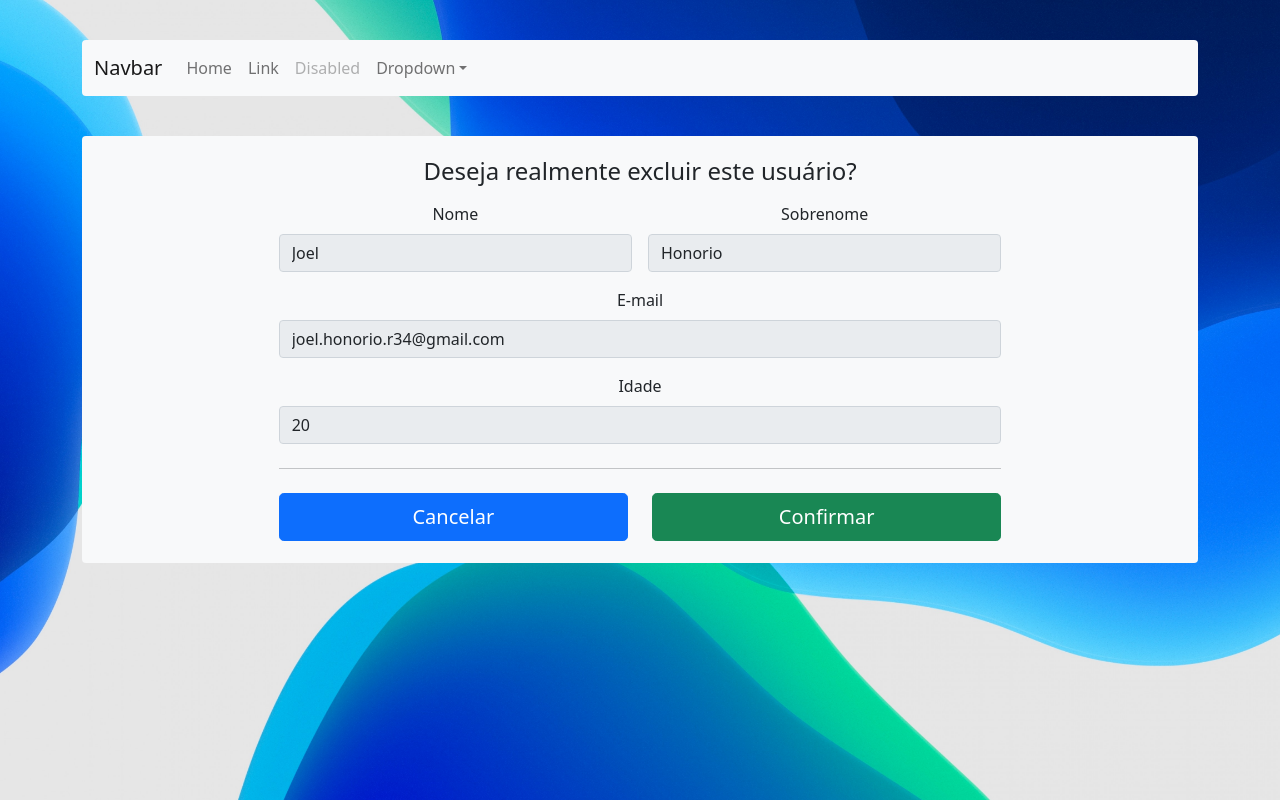
After one commit to JoelHonorio/PROJETO_SIMBA, a PHP site: page /del.php?id=20 in a window 1280 px wide. The commit adds this page. Run offline with PHP 8.4, Linux system fonts and the light colour scheme; data comes from the database, SQL or seed files in the repository.

Commit message:
Correções no Excluir

```diff
--- /dev/null
+++ b/pages/main/del.php
@@ -0,0 +1,70 @@
+<?php
+    require_once '../../php_action/db_connect.php';
+    include_once '../global/header.php';
+	include_once '../global/navbar.php';
+
+	if(isset($_GET['id'])):
+
+		$id = mysqli_escape_string($connect, $_GET['id']);
+		$sql = "SELECT * FROM clientes WHERE id = '$id'";
+		$resultado = mysqli_query($connect, $sql);
+		$dados = mysqli_fetch_array($resultado);
+
+	endif;
+
+?>
+
+<div class="container bg-light rounded" style="margin-top: 5%">
+	<main>
+		<div class="row g-3">
+			<div class="col-md-7 col-lg-8" style="margin: 0 auto;">
+				<h4 class="mb-3" style="margin-top: 3%;">Deseja realmente excluir este usuário?</h4>
+				<form action="../../php_action/delete.php" method="POST">
+
+					<input type="hidden" name="id" value="<?php echo $dados['id'] ?>">
+
+					<div class="row g-3">
+
+						<div class="col-sm-6">
+							<label for="nome" class="form-label">Nome</label>
+							<input type="text" class="form-control" name="nome" id="nome" value="<?php echo $dados['nome'] ?>" placeholder="Nome" required disabled>
+						</div>
+
+						<div class="col-sm-6">
+							<label for="sobrenome" class="form-label">Sobrenome</label>
+							<input type="text" class="form-control" name="sobrenome" id="sobrenome" value="<?php echo $dados['sobrenome'] ?>" placeholder="Sobrenome" required disabled>
+						</div>
+
+						<div class="col-12">
+							<label for="email" class="form-label">E-mail</label>
+							<input type="email" class="form-control" name="email" id="email" value="<?php echo $dados['email'] ?>" placeholder="email@email.com" disabled>
+						</div>
+
+						<div class="col-12">
+							<label for="idade" class="form-label">Idade</label>
+							<input type="text" class="form-control" name="idade" id="idade" value="<?php echo $dados['idade'] ?>" placeholder="Idade" required disabled>
+						</div>
+
+					</div>
+
+					<hr class="my-4">
+
+					<div class="row" style="margin-bottom: 3%;">
+
+						<div class="col-6" style="margin-right: 0px;">
+							<a href="index.php" type="submit" class="w-100 btn btn-primary btn-lg">Cancelar</a>
+						</div>
+
+						<div class="col-6" style="margin-left: 0px;">
+							<button class="w-100 btn btn-success btn-lg" name="btn-deletar" type="submit">Confirmar</button>
+						</div>
+
+					</div>
+
+				</form>
+			</div>
+		</div>
+	</main>
+</div>
+
+<?php include_once '../global/footer.php'; ?>
--- a/php_action/create.php
+++ b/php_action/create.php
@@ -15,12 +15,12 @@ if(isset($_POST['btn-cadastrar'])):
 
 	if(mysqli_query($connect, $sql)):
 
-		$_SESSION['mensagem'] = "Cadastrado com sucesso!";
+		echo "Cadastro realizado com sucesso!";
 		header('Location: ../pages/main/index.php');
 
 	else:
 
-		$_SESSION['mensagem'] = "Erro no cadastro!";
+		echo "Erro ao cadastrar o usuário.";
 		header('Location: ../pages/main/index.php');
 
 	endif;
--- a/php_action/db_connect.php
+++ b/php_action/db_connect.php
@@ -7,10 +7,7 @@ $db_name = "crud";
 
 $connect = mysqli_connect($servername, $username, $password, $db_name);
 
-mysqli_set_charset($connect, "utf8");
-
-if (mysqli_connect_error()):
-
-	echo "Erro de conexao: ".mysqli_connect_error();
-
-endif;
+if(!$connect)
+{
+    die("Erro de conexão: ".mysqli_connect_error());
+}
--- a/php_action/delete.php
+++ b/php_action/delete.php
@@ -12,13 +12,14 @@ if(isset($_POST['btn-deletar'])):
 
 	if(mysqli_query($connect, $sql)):
 
-		$_SESSION['mensagem'] = "Deletado com sucesso!";
+		echo "Exclusão realizada com sucesso!";
 		header('Location: ../pages/main/index.php');
 
 	else:
 
-		$_SESSION['mensagem'] = "Erro ao deletar!";
+		echo "Erro ao excluir o usuário.";
 		header('Location: ../pages/main/index.php');
 
 	endif;
+
 endif;
--- a/php_action/update.php
+++ b/php_action/update.php
@@ -17,12 +17,12 @@ if(isset($_POST['btn-editar'])):
 
 	if(mysqli_query($connect, $sql)):
 
-		$_SESSION['mensagem'] = "Atualizado com sucesso!";
+		echo "Edição realizada com sucesso!";
 		header('Location: ../pages/main/index.php');
 
 	else:
 
-		$_SESSION['mensagem'] = "Erro ao Atualizar!";
+		echo "Erro ao editar o usuário.";
 		header('Location: ../pages/main/index.php');
 
 	endif;
```
Also changed, not shown: pages/global/message.php (deleted, +0 -16 lines), pages/main/index.php (+1 -16 lines).
